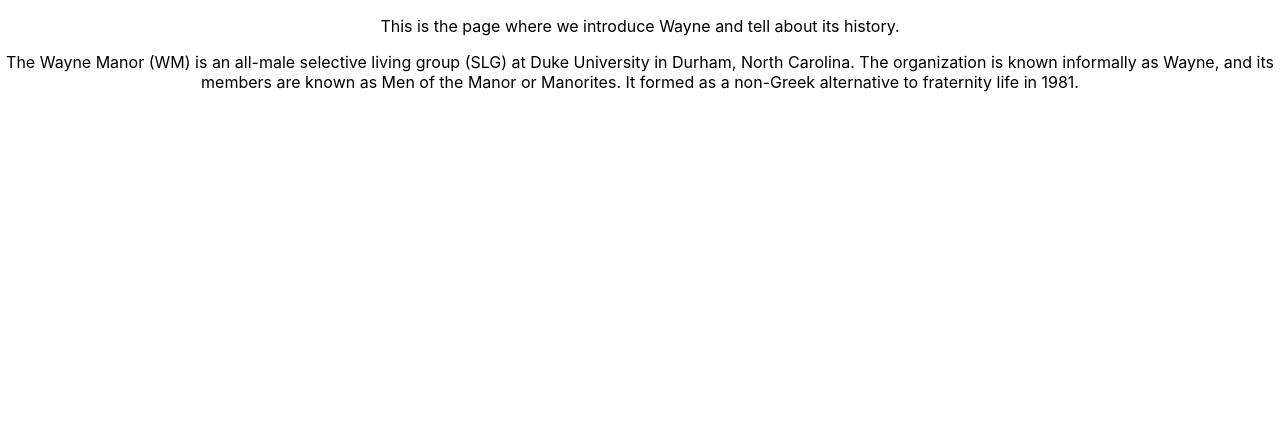
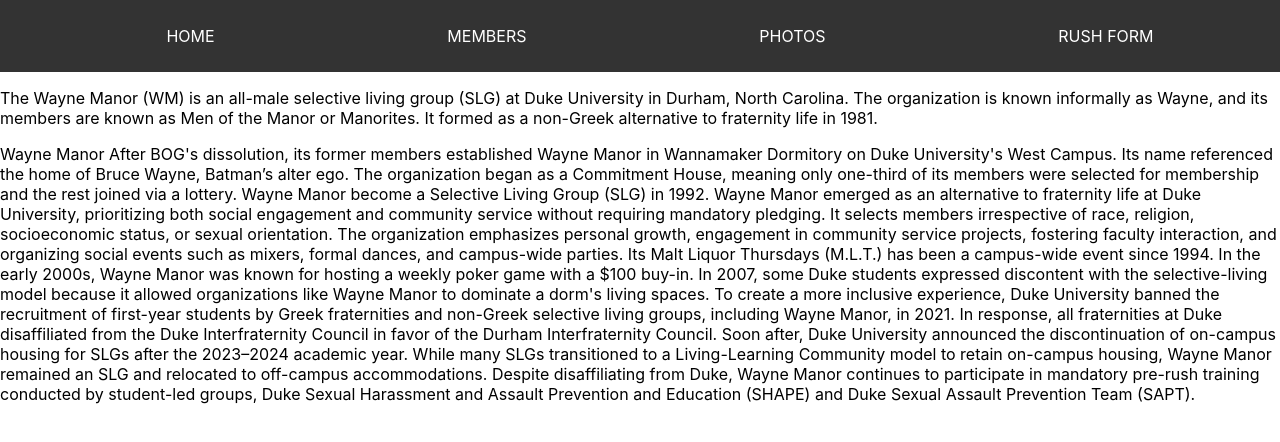
Before and after one commit to mertbildirici1/Wayne, a React (Create React App) app: page / in a window 1280 px wide. Shown: the top 442 px of the page. Built offline with nearby package versions, Linux system fonts and the light colour scheme.

Commit message:
made the basics

```diff
--- a/src/App.js
+++ b/src/App.js
@@ -1,16 +1,24 @@
-import logo from './logo.svg';
-import './App.css';
-import { Route, BrowserRouter as Router, Routes } from "react-router-dom";
+import React from 'react';
+import { BrowserRouter as Router, Route, Routes } from 'react-router-dom';
 import { History } from '../src/Pages/history';
 import { Members } from './Pages/members';
+import Navigation from './NavBar/navigation'; // Update the import path
+import EmailForm from './Pages/rushform';
+import { Photos } from './Pages/photos';
 
 function App() {
   return (
-    <div className="App">
-      <History/>
-
-
-    </div>
+    <Router>
+      <div className="App">
+        <Navigation />
+        <Routes>
+          <Route path="/" element={<History />} />
+          <Route path="/members" element={<Members />} />
+          <Route path="/rush" element={<EmailForm />} />
+          <Route path="/photos" element={<Photos />} />
+        </Routes>
+      </div>
+    </Router>
   );
 }
 
@@ -20,8 +28,10 @@
   return (
     <Router>
       <Routes>
-        <Route path="/" element={<History/>} />
-        <Route path="/members" element={<Members/>} />
+        <Route path="/" element={<History />} />
+        <Route path="/members" element={<Members />} />
+        <Route path="/rush" element={<EmailForm />} />
+        <Route path="/photos" element={<Photos />} />
       </Routes>
     </Router>
   );
--- /dev/null
+++ b/src/NavBar/navigation.js
@@ -0,0 +1,47 @@
+import React from 'react';
+import { Link } from 'react-router-dom';
+import styled from 'styled-components';
+
+const Navbar = styled.nav`
+  background-color: #333;
+  padding: 10px;
+`;
+
+const NavList = styled.ul`
+  list-style: none;
+  display: flex;
+  justify-content: space-around;
+`;
+
+const NavItem = styled.li`
+  margin: 0;
+`;
+
+const NavLink = styled(Link)`
+  text-decoration: none;
+  color: white;
+`;
+
+function Navigation() {
+  return (
+    <Navbar>
+      <NavList>
+        <NavItem>
+          <NavLink to="/">HOME</NavLink>
+        </NavItem>
+        <NavItem>
+          <NavLink to="/members">MEMBERS</NavLink>
+        </NavItem>
+        <NavItem>
+          <NavLink to="/photos">PHOTOS</NavLink>
+        </NavItem>
+        <NavItem>
+          <NavLink to="/rush">RUSH FORM</NavLink>
+        </NavItem>
+        {/* Add more links as needed */}
+      </NavList>
+    </Navbar>
+  );
+}
+
+export default Navigation;
--- a/src/Pages/history.js
+++ b/src/Pages/history.js
@@ -1,11 +1,50 @@
 import React from "react";
 
 export function History() {
-    return (
-        <div>
-        <p>This is the page where we introduce Wayne and tell about its history. </p>
-        <p>The Wayne Manor (WM) is an all-male selective living group (SLG) at Duke University in Durham,
-            North Carolina. The organization is known informally as Wayne, and its members are known as Men of the Manor or Manorites. It formed as a non-Greek alternative to fraternity life in 1981.</p>
-        </div>
-    )
+  return (
+    <div>
+      <p>
+        The Wayne Manor (WM) is an all-male selective living group (SLG) at Duke
+        University in Durham, North Carolina. The organization is known
+        informally as Wayne, and its members are known as Men of the Manor or
+        Manorites. It formed as a non-Greek alternative to fraternity life in
+        1981.
+      </p>
+
+      <p>
+        Wayne Manor After BOG's dissolution, its former members established
+        Wayne Manor in Wannamaker Dormitory on Duke University's West
+        Campus. Its name referenced the home of Bruce Wayne, Batman’s
+        alter ego. The organization began as a Commitment House, meaning only
+        one-third of its members were selected for membership and the rest
+        joined via a lottery. Wayne Manor become a Selective Living Group
+        (SLG) in 1992. Wayne Manor emerged as an alternative to
+        fraternity life at Duke University, prioritizing both social engagement
+        and community service without requiring mandatory pledging. It
+        selects members irrespective of race, religion, socioeconomic status, or
+        sexual orientation. The organization emphasizes personal growth,
+        engagement in community service projects, fostering faculty interaction,
+        and organizing social events such as mixers, formal dances, and
+        campus-wide parties. Its Malt Liquor Thursdays (M.L.T.) has
+        been a campus-wide event since 1994. In the early 2000s, Wayne Manor
+        was known for hosting a weekly poker game with a $100 buy-in. In
+        2007, some Duke students expressed discontent with the selective-living
+        model because it allowed organizations like Wayne Manor to dominate a
+        dorm's living spaces. To create a more inclusive experience, Duke
+        University banned the recruitment of first-year students by Greek
+        fraternities and non-Greek selective living groups, including Wayne
+        Manor, in 2021. In response, all fraternities at Duke disaffiliated
+        from the Duke Interfraternity Council in favor of the Durham
+        Interfraternity Council. Soon after, Duke University announced the
+        discontinuation of on-campus housing for SLGs after the 2023–2024
+        academic year. While many SLGs transitioned to a Living-Learning
+        Community model to retain on-campus housing, Wayne Manor remained an SLG
+        and relocated to off-campus accommodations. Despite disaffiliating
+        from Duke, Wayne Manor continues to participate in mandatory pre-rush
+        training conducted by student-led groups, Duke Sexual Harassment and
+        Assault Prevention and Education (SHAPE) and Duke Sexual Assault
+        Prevention Team (SAPT).
+      </p>
+    </div>
+  );
 }
--- /dev/null
+++ b/src/Pages/photos.js
@@ -0,0 +1,9 @@
+import React from "react";
+
+export function Photos() {
+  return (
+      <p>
+        PICS OF EVENTS/PARTIES
+      </p>
+  );
+}
--- /dev/null
+++ b/src/Pages/rushform.js
@@ -0,0 +1,34 @@
+import React, { useState } from 'react';
+
+function EmailForm() {
+  const [email, setEmail] = useState('');
+
+  const handleEmailChange = (event) => {
+    setEmail(event.target.value);
+  };
+
+  const handleSubmit = (event) => {
+    event.preventDefault();
+    alert(`Thank you! You've entered the email: ${email}`);
+  };
+
+  return (
+    <div>
+      <h2>Enter Your Email</h2>
+      <form onSubmit={handleSubmit}>
+        <label>
+          Email:
+          <input
+            type="email"
+            value={email}
+            onChange={handleEmailChange}
+            required
+          />
+        </label>
+        <button type="submit">Submit</button>
+      </form>
+    </div>
+  );
+}
+
+export default EmailForm;
```
